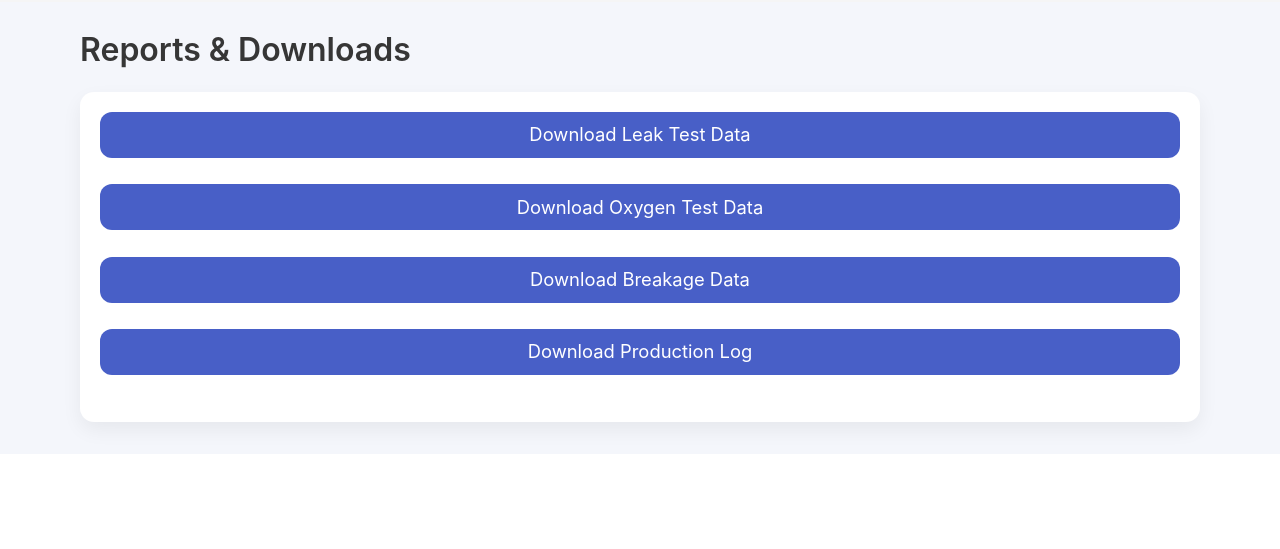
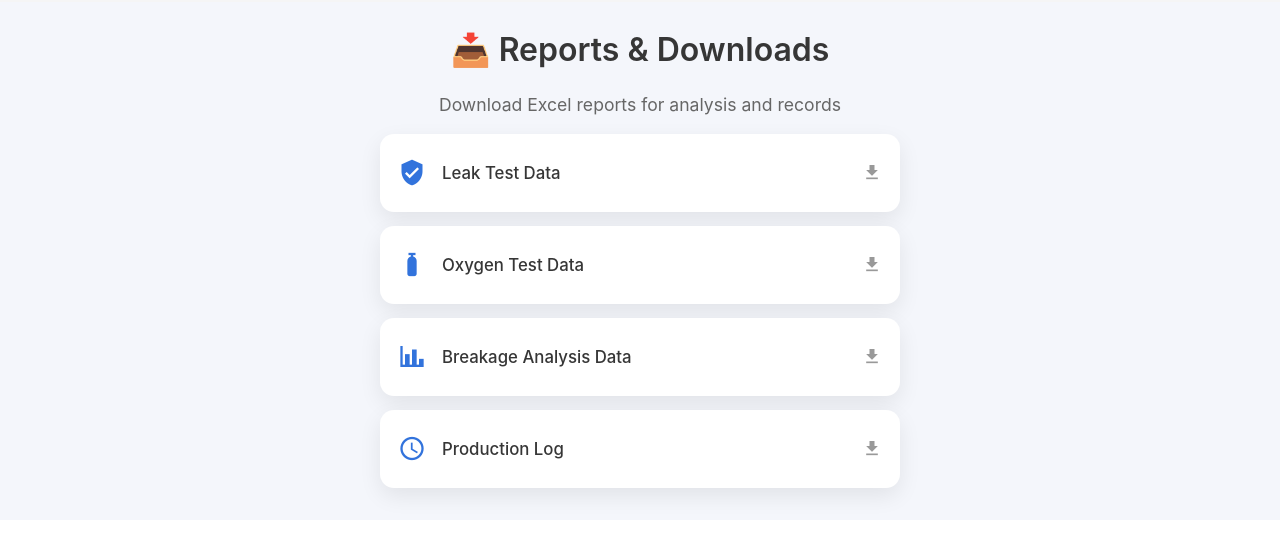
Before and after one commit to KingKai31/beyond_snack_portal, a Flask app: template templates/reports.html in a window 1280 px wide. Shown: the part 82-631 px from the top of the page. Run offline with Flask 3, Linux system fonts and the light colour scheme; the template is opened without the code that fills it, so the values that code supplies are empty; some libraries are stand-ins or nearby versions.

Commit message:
Revamp reports page with new layout and styles
Updated the reports page layout and styling to enhance user experience with new report cards and improved design.

```diff
--- a/templates/reports.html
+++ b/templates/reports.html
@@ -1,13 +1,83 @@
 {% extends "base.html" %}
 {% block content %}
 
-<h1 class="title">Reports & Downloads</h1>
+<style>
+  .reports-container {
+    max-width: 520px;
+    margin: auto;
+    display: flex;
+    flex-direction: column;
+    gap: 14px;
+  }
 
-<div class="box">
-  <a class="button is-link is-fullwidth" href="{{ url_for('export_leak') }}">Download Leak Test Data</a><br>
-  <a class="button is-link is-fullwidth" href="{{ url_for('export_oxygen') }}">Download Oxygen Test Data</a><br>
-  <a class="button is-link is-fullwidth" href="{{ url_for('export_breakage') }}">Download Breakage Data</a><br>
-  <a class="button is-link is-fullwidth" href="{{ url_for('export_log') }}">Download Production Log</a><br>
+  .report-card {
+    display: flex;
+    align-items: center;
+    gap: 16px;
+    padding: 18px;
+    background: #ffffff;
+    border-radius: 14px;
+    box-shadow: 0 8px 22px rgba(0,0,0,0.08);
+    text-decoration: none;
+    color: #363636;
+    font-size: 1.05rem;
+    font-weight: 500;
+  }
+
+  .report-card:hover {
+    background: #f0f4ff;
+  }
+
+  .report-icon {
+    font-size: 28px;
+    color: #3273dc;
+  }
+
+  .report-text {
+    flex-grow: 1;
+  }
+
+  .report-arrow {
+    font-size: 20px;
+    color: #999;
+  }
+</style>
+
+<h1 class="title has-text-centered">📥 Reports & Downloads</h1>
+<p class="has-text-centered mb-4" style="color:#666;">
+  Download Excel reports for analysis and records
+</p>
+
+<div class="reports-container">
+
+  <!-- LEAK TEST -->
+  <a href="{{ url_for('export_leak') }}" class="report-card">
+    <span class="mdi mdi-shield-check report-icon"></span>
+    <span class="report-text">Leak Test Data</span>
+    <span class="mdi mdi-download report-arrow"></span>
+  </a>
+
+  <!-- OXYGEN TEST -->
+  <a href="{{ url_for('export_oxygen') }}" class="report-card">
+    <span class="mdi mdi-gas-cylinder report-icon"></span>
+    <span class="report-text">Oxygen Test Data</span>
+    <span class="mdi mdi-download report-arrow"></span>
+  </a>
+
+  <!-- BREAKAGE -->
+  <a href="{{ url_for('export_breakage') }}" class="report-card">
+    <span class="mdi mdi-chart-bar report-icon"></span>
+    <span class="report-text">Breakage Analysis Data</span>
+    <span class="mdi mdi-download report-arrow"></span>
+  </a>
+
+  <!-- PRODUCTION LOG -->
+  <a href="{{ url_for('export_log') }}" class="report-card">
+    <span class="mdi mdi-clock-outline report-icon"></span>
+    <span class="report-text">Production Log</span>
+    <span class="mdi mdi-download report-arrow"></span>
+  </a>
+
 </div>
 
 {% endblock %}
```
